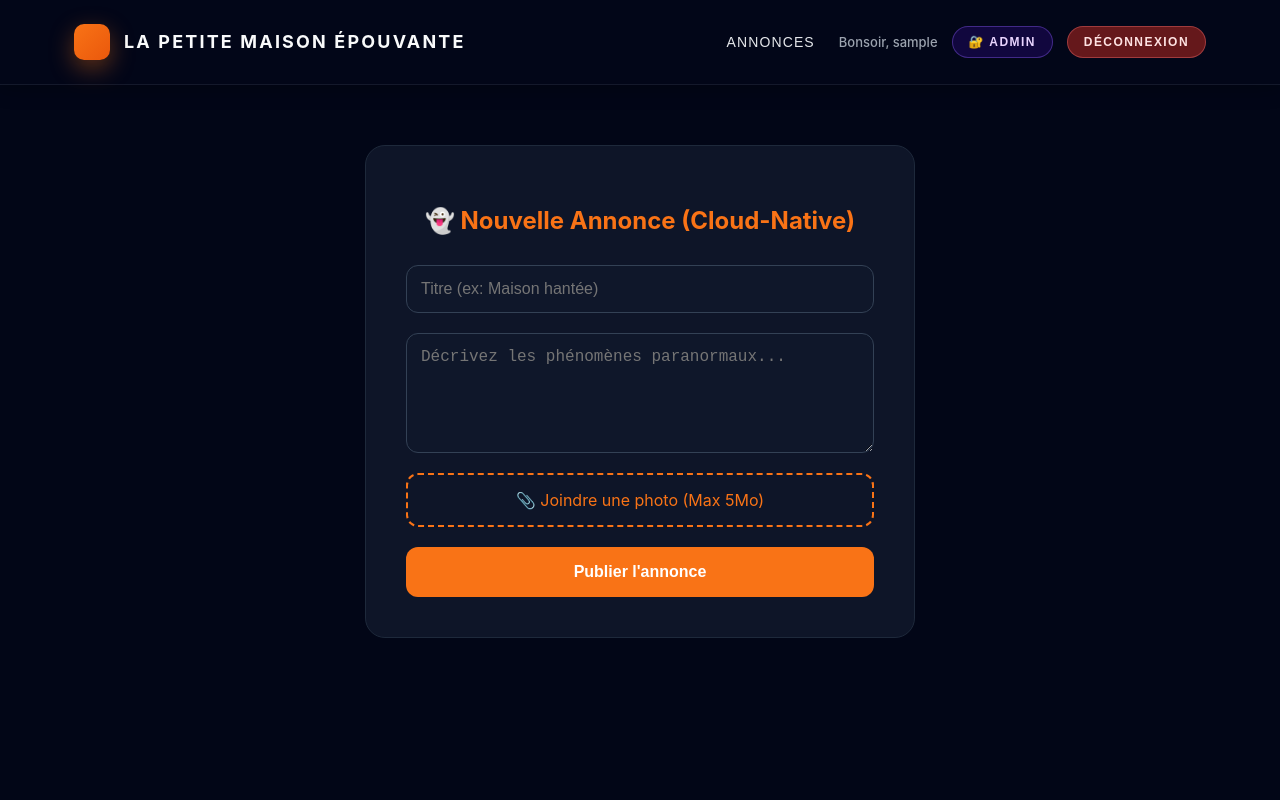
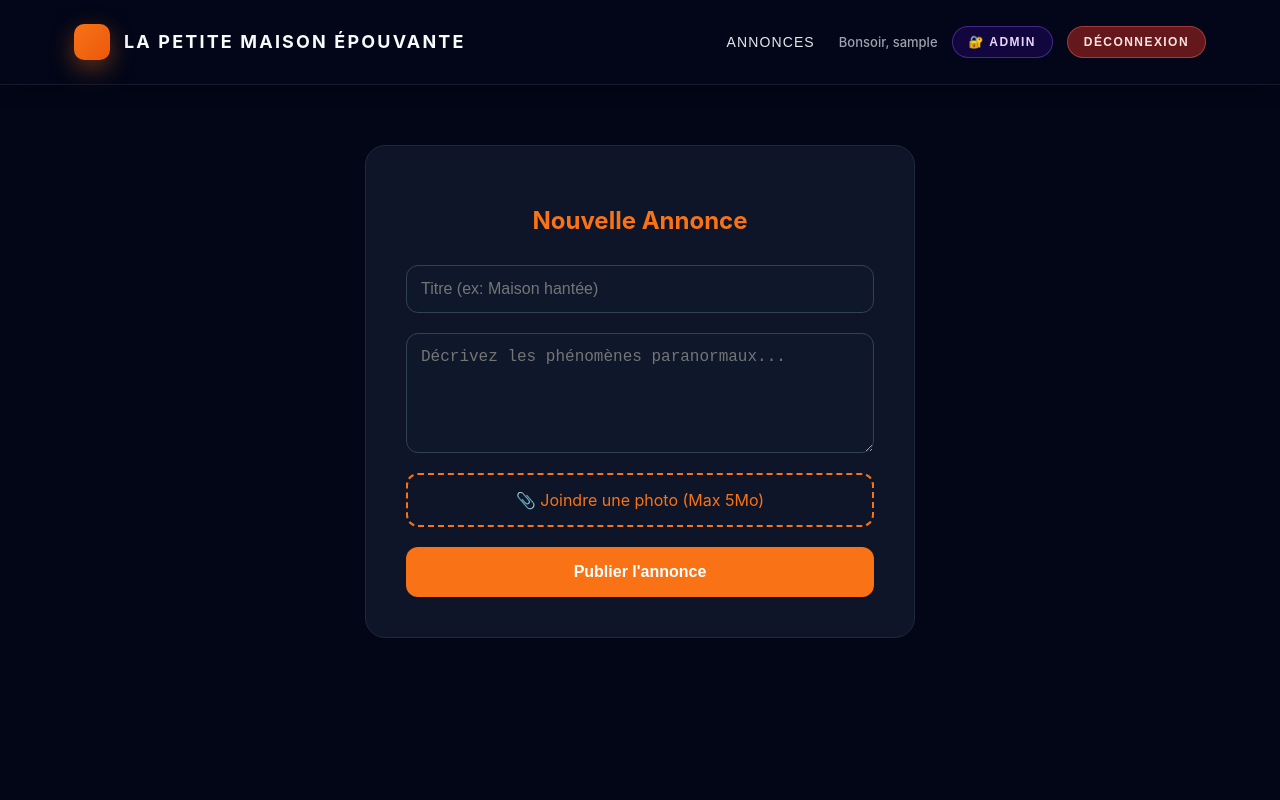
Before and after one commit to Bakary923/petite-maison-troc, a React (Create React App) app in the folder frontend/: page /create-annonce in a window 1280 px wide. Shown: the top 800 px of the page. Built offline with nearby package versions, Linux system fonts and the light colour scheme; no server answers; sample sign-in values are in the browser's storage.

Commit message:
update titre nouvelle anonce

```diff
--- a/frontend/src/pages/CreateAnnonce.js
+++ b/frontend/src/pages/CreateAnnonce.js
@@ -86,7 +86,7 @@ export default function CreateAnnonce() {
   return (
     <div style={styles.page}>
       <div style={styles.container}>
-        <h2 style={styles.title}>👻 Nouvelle Annonce (Cloud-Native)</h2>
+        <h2 style={styles.title}> Nouvelle Annonce </h2>
         {error && <div style={styles.error}>{error}</div>}
         <form onSubmit={handleSubmit} style={styles.form}>
           <input
```
